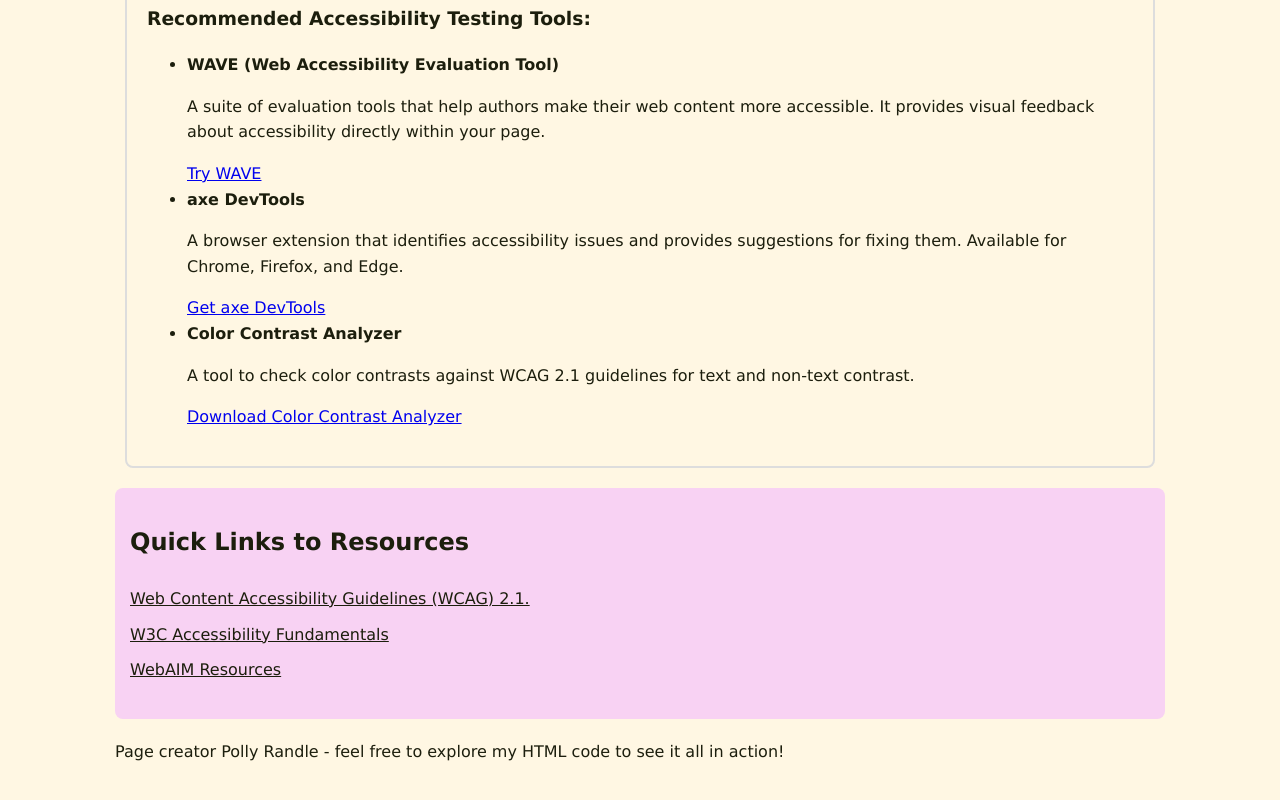
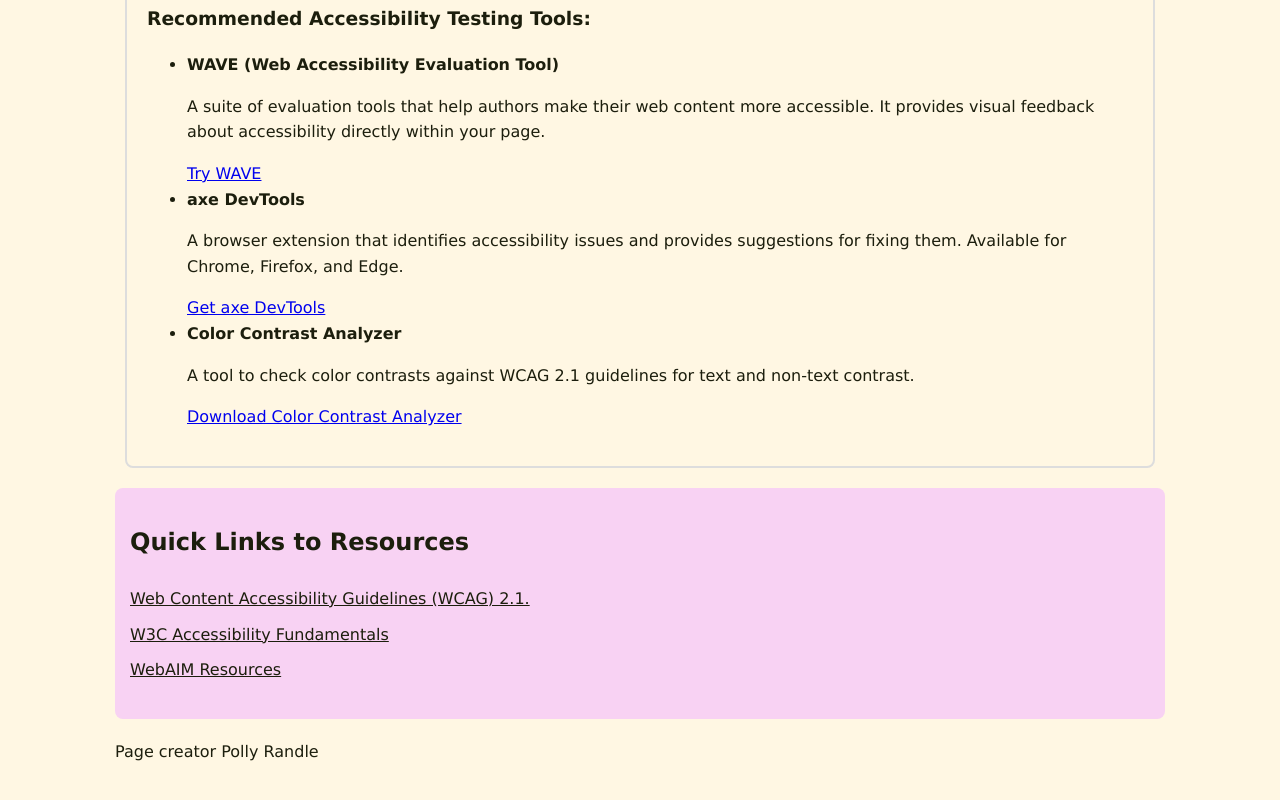
Before and after one commit to pollynotpolly/Accessible-Webpage-Demo, a website built with Vite: page index.html in a window 1280 px wide. Shown: the part 2907-3707 px from the top of the page. Built offline with nearby package versions, Linux system fonts and the light colour scheme.

Commit message:
changes ready for linking with portfolio

```diff
--- a/index.html
+++ b/index.html
@@ -3,7 +3,7 @@
     <head>
         <meta charset="UTF-8">
         <meta name="viewport" content="width=device-width, initial-scale=1.0">
-        <title>Accessible Web Demonstration - Improving Inclusivity."</title>
+        <title>Accessible Web Demonstration - Improving Inclusivity.</title>
         <link rel="stylesheet" href="styles.css">
     </head>
 <body>
@@ -117,20 +117,7 @@
                     <li><strong>Accessible video player:</strong> Keyboard-navigable controls and screen reader support</li>
                   </ul>
                 </div>
-                <!-- <div class="demo-area">
-                  <h3>Sample Accessible Video</h3>
-                  <video controls preload="metadata">
-                    <source src="path/to/your/video.mp4" type="video/mp4">
-                    <track kind="captions" src="path/to/captions.vtt" srclang="en" label="English" default>
-                    <track kind="descriptions" src="path/to/descriptions.vtt" srclang="en" label="English">
-                    Your browser does not support the video tag.
-                  </video>
-                  <button id="toggle-transcript" aria-expanded="false" aria-controls="video-transcript">Show Transcript</button>
-                  <div id="video-transcript" hidden>
-                    <h4>Video Transcript</h4>
-                    <p>[Insert your full video transcript here]</p>
-                  </div>
-                </div> -->
+
               </section>
 
             <section id="testing-tools" class="demo-section">
@@ -171,7 +158,7 @@
         </section>
 
         <footer role="page creater">
-            <p>Page creator Polly Randle - feel free to explore my HTML code to see it all in action!</p>
+            <p>Page creator Polly Randle</p>
         </footer>
 
         <script type="module" src="index.js"></script>
```
